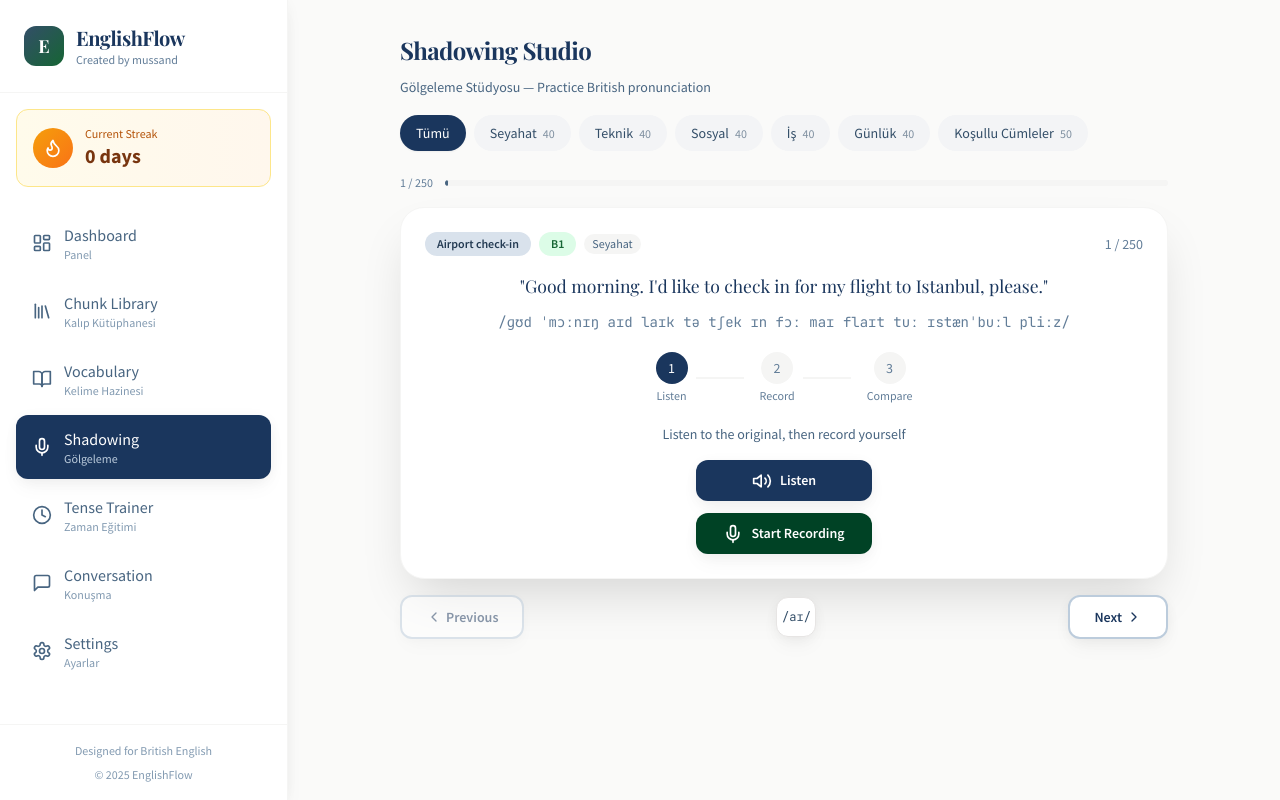
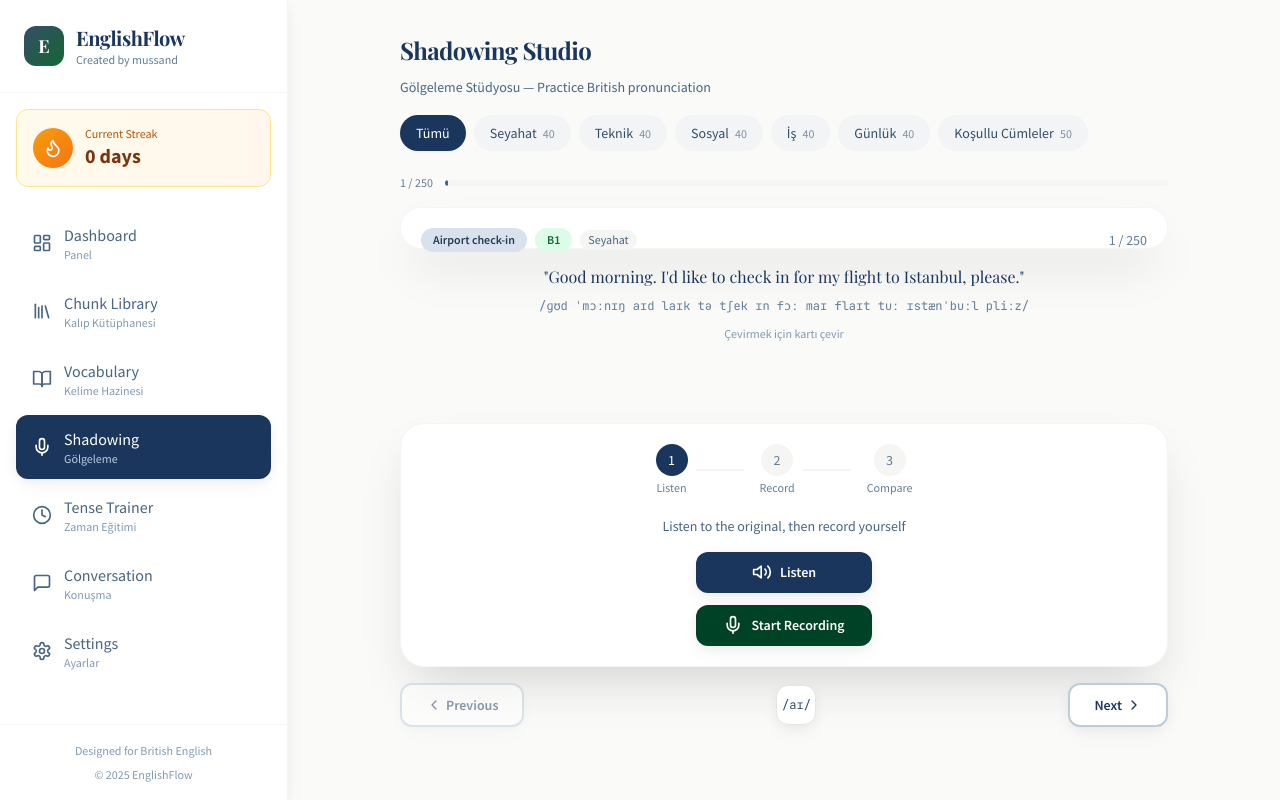
Before and after one commit to stutrailers-dev/englishflow, a React (Vite) app: page /shadowing in a window 1280 px wide. Built offline with nearby package versions, Linux system fonts and the light colour scheme.

Commit message:
Add flip-style cards to Shadowing with Turkish translations and key words

```diff
--- a/src/data/shadowingContent.ts
+++ b/src/data/shadowingContent.ts
@@ -5,6 +5,8 @@ export interface ShadowingItem {
   context: string
   difficulty: 'A2' | 'B1' | 'B2'
   category: 'travel' | 'technical' | 'social' | 'business' | 'daily' | 'conditional'
+  turkishTranslation?: string
+  keyWords?: { word: string; translation: string }[]
 }
 
 export const shadowingContent: ShadowingItem[] = [
@@ -18,6 +20,12 @@ export const shadowingContent: ShadowingItem[] = [
     context: 'Airport check-in',
     difficulty: 'B1',
     category: 'travel',
+    turkishTranslation: "Günaydın. İstanbul'a olan uçuşum için check-in yapmak istiyorum, lütfen.",
+    keyWords: [
+      { word: 'check in', translation: 'giriş yapmak' },
+      { word: 'flight', translation: 'uçuş' },
+      { word: "I'd like to", translation: 'istiyorum' },
+    ],
   },
   {
     id: 2,
@@ -26,6 +34,12 @@ export const shadowingContent: ShadowingItem[] = [
     context: 'Airport check-in',
     difficulty: 'B1',
     category: 'travel',
+    turkishTranslation: 'Cam kenarı bir koltuk alabilir miyim, lütfen? Mümkünse öne yakın bir tane tercih ederim.',
+    keyWords: [
+      { word: 'window seat', translation: 'cam kenarı koltuk' },
+      { word: 'prefer', translation: 'tercih etmek' },
+      { word: 'if possible', translation: 'mümkünse' },
+    ],
   },
   {
     id: 3,
@@ -34,6 +48,12 @@ export const shadowingContent: ShadowingItem[] = [
     context: 'Airport check-in',
     difficulty: 'B1',
     category: 'travel',
+    turkishTranslation: 'Korkarım sadece el bagajım var. Üst bagaj bölmesine sığar mı?',
+    keyWords: [
+      { word: "I'm afraid", translation: 'korkarım ki' },
+      { word: 'hand luggage', translation: 'el bagajı' },
+      { word: 'overhead locker', translation: 'üst bagaj bölmesi' },
+    ],
   },
   {
     id: 4,
@@ -42,6 +62,12 @@ export const shadowingContent: ShadowingItem[] = [
     context: 'Airport navigation',
     difficulty: 'B1',
     category: 'travel',
+    turkishTranslation: 'Affedersiniz, BA yedi yirmi üç uçuşu için kalkış kapısını nerede bulabilirim?',
+    keyWords: [
+      { word: 'excuse me', translation: 'affedersiniz' },
+      { word: 'departure gate', translation: 'kalkış kapısı' },
+      { word: 'find', translation: 'bulmak' },
+    ],
   },
   {
     id: 5,
@@ -50,6 +76,12 @@ export const shadowingContent: ShadowingItem[] = [
     context: 'Airport navigation',
     difficulty: 'B1',
     category: 'travel',
+    turkishTranslation: 'Güvenlik kontrolünden geçmenin ne kadar sürdüğünü söyleyebilir misiniz?',
+    keyWords: [
+      { word: 'how long', translation: 'ne kadar süre' },
+      { word: 'security', translation: 'güvenlik' },
+      { word: 'get through', translation: 'geçmek' },
+    ],
   },
   {
     id: 6,
@@ -58,6 +90,12 @@ export const shadowingContent: ShadowingItem[] = [
     context: 'Flight changes',
     difficulty: 'B2',
     category: 'travel',
+    turkishTranslation: 'Aktarmalı uçuşumun rötar yaptığını düşünüyorum. Seçeneklerim neler?',
+    keyWords: [
+      { word: 'connecting flight', translation: 'aktarmalı uçuş' },
+      { word: 'delayed', translation: 'gecikmiş' },
+      { word: 'options', translation: 'seçenekler' },
+    ],
   },
   {
     id: 7,
@@ -66,6 +104,12 @@ export const shadowingContent: ShadowingItem[] = [
     context: 'Passport control',
     difficulty: 'B1',
     category: 'travel',
+    turkishTranslation: 'İş için buradayım. Yaklaşık bir hafta kalacağım.',
+    keyWords: [
+      { word: 'on business', translation: 'iş için' },
+      { word: 'staying', translation: 'kalmak' },
+      { word: 'approximately', translation: 'yaklaşık' },
+    ],
   },
   {
     id: 8,
@@ -74,6 +118,12 @@ export const shadowingContent: ShadowingItem[] = [
     context: 'Passport control',
     difficulty: 'B1',
     category: 'travel',
+    turkishTranslation: "Ziyaretimin amacı Birmingham'daki bir ticaret fuarına katılmak.",
+    keyWords: [
+      { word: 'purpose', translation: 'amaç' },
+      { word: 'attend', translation: 'katılmak' },
+      { word: 'trade fair', translation: 'ticaret fuarı' },
+    ],
   },
   {
     id: 9,
@@ -82,6 +132,12 @@ export const shadowingContent: ShadowingItem[] = [
     context: 'Passport control',
     difficulty: 'A2',
     category: 'travel',
+    turkishTranslation: "Londra merkezindeki Hilton Otel'de kalacağım.",
+    keyWords: [
+      { word: 'staying', translation: 'kalmak' },
+      { word: 'central', translation: 'merkez' },
+      { word: 'hotel', translation: 'otel' },
+    ],
   },
   {
     id: 10,
@@ -90,6 +146,12 @@ export const shadowingContent: ShadowingItem[] = [
     context: 'Baggage claim',
     difficulty: 'B1',
     category: 'travel',
+    turkishTranslation: 'Affedersiniz, bagajımla ilgili bir sorun olabilir. Henüz gelmedi.',
+    keyWords: [
+      { word: 'baggage', translation: 'bagaj' },
+      { word: 'arrived', translation: 'varmak/gelmek' },
+      { word: 'problem', translation: 'sorun' },
+    ],
   },
   {
     id: 11,
@@ -98,6 +160,12 @@ export const shadowingContent: ShadowingItem[] = [
     context: 'Baggage claim',
     difficulty: 'B1',
     category: 'travel',
+    turkishTranslation: 'Bavulumun bir sonraki uçuşta olup olmadığını kontrol edebilir misiniz?',
+    keyWords: [
+      { word: 'suitcase', translation: 'bavul' },
+      { word: 'check', translation: 'kontrol etmek' },
+      { word: 'next flight', translation: 'sonraki uçuş' },
+    ],
   },
   {
     id: 12,
@@ -106,6 +174,12 @@ export const shadowingContent: ShadowingItem[] = [
     context: 'Car rental',
     difficulty: 'B1',
     category: 'travel',
+    turkishTranslation: 'Üç günlüğüne araba kiralamak istiyorum. Müsait arabanız var mı?',
+    keyWords: [
+      { word: 'hire', translation: 'kiralamak' },
+      { word: 'available', translation: 'müsait/uygun' },
+      { word: 'for three days', translation: 'üç günlüğüne' },
+    ],
   },
   {
     id: 13,
@@ -114,6 +188,12 @@ export const shadowingContent: ShadowingItem[] = [
     context: 'Transportation',
     difficulty: 'A2',
     category: 'travel',
+    turkishTranslation: 'Buradan şehir merkezine gitmenin en iyi yolu nedir?',
+    keyWords: [
+      { word: 'best way', translation: 'en iyi yol' },
+      { word: 'city centre', translation: 'şehir merkezi' },
+      { word: 'get to', translation: 'ulaşmak' },
+    ],
   },
   {
     id: 14,
@@ -122,6 +202,12 @@ export const shadowingContent: ShadowingItem[] = [
     context: 'Transportation',
     difficulty: 'B1',
     category: 'travel',
+    turkishTranslation: "Manchester'a direkt tren var mı, yoksa aktarma yapmam mı gerekiyor?",
+    keyWords: [
+      { word: 'direct train', translation: 'direkt tren' },
+      { word: 'change', translation: 'aktarma yapmak' },
+      { word: 'need to', translation: 'gerekiyor' },
+    ],
   },
   {
     id: 15,
@@ -130,6 +216,12 @@ export const shadowingContent: ShadowingItem[] = [
     context: 'Hotel services',
     difficulty: 'A2',
     category: 'travel',
+    turkishTranslation: 'Otelin yakınında iyi bir restoran önerebilir misiniz?',
+    keyWords: [
+      { word: 'recommend', translation: 'önermek' },
+      { word: 'near', translation: 'yakınında' },
+      { word: 'restaurant', translation: 'restoran' },
+    ],
   },
   {
     id: 16,
--- a/src/pages/ShadowingStudio.tsx
+++ b/src/pages/ShadowingStudio.tsx
@@ -38,6 +38,7 @@ export default function ShadowingStudio({ embedded = false }: ShadowingStudioPro
   const [showIPA, setShowIPA] = useState(true)
   const [finalTranscript, setFinalTranscript] = useState('')
   const [categoryFilter, setCategoryFilter] = useState<CategoryFilter>('all')
+  const [isCardFlipped, setIsCardFlipped] = useState(false)
 
   // Track if we were listening to detect when recording stops
   const wasListeningRef = useRef(false)
@@ -117,6 +118,7 @@ export default function ShadowingStudio({ embedded = false }: ShadowingStudioPro
     resetTranscript()
     cancel()
     wasListeningRef.current = false
+    setIsCardFlipped(false)
   }, [resetTranscript, cancel])
 
   const handleNext = useCallback(() => {
@@ -204,10 +206,29 @@ export default function ShadowingStudio({ embedded = false }: ShadowingStudioPro
         </div>
       </div>
 
-      {/* Main Card */}
-      <div className="card-elevated p-6">
+      {/* Main Flip Card */}
+      <div
+        className="relative min-h-[200px] cursor-pointer"
+        style={{ perspective: '1000px' }}
+        onClick={() => setIsCardFlipped(!isCardFlipped)}
+      >
+        <motion.div
+          className="w-full h-full"
+          animate={{ rotateY: isCardFlipped ? 180 : 0 }}
+          transition={{ duration: 0.5 }}
+          style={{ transformStyle: 'preserve-3d' }}
+        >
+          {/* Front of Card - English */}
+          <div
+            className={clsx(
+              'absolute inset-0 backface-hidden',
+              isCardFlipped && 'pointer-events-none'
+            )}
+            style={{ backfaceVisibility: 'hidden' }}
+          >
+            <div className="card-elevated p-5 h-full">
               {/* Context Badge */}
-        <div className="flex items-center justify-between mb-4">
+              <div className="flex items-center justify-between mb-3">
                 <div className="flex items-center gap-2">
                   <span className="badge-navy">{currentItem.context}</span>
                   <span className="badge-green">{currentItem.difficulty}</span>
@@ -221,17 +242,67 @@ export default function ShadowingStudio({ embedded = false }: ShadowingStudioPro
               </div>
 
               {/* Original Text */}
-        <div className="text-center mb-5">
-          <p className="text-xl font-display text-navy-900 leading-relaxed">
+              <div className="text-center">
+                <p className="text-lg font-display text-navy-900 leading-relaxed">
                   "{currentItem.text}"
                 </p>
                 {showIPA && (
-            <p className="font-mono text-sm text-navy-500 mt-3">
+                  <p className="font-mono text-xs text-navy-500 mt-2">
                     {currentItem.ipa}
                   </p>
                 )}
               </div>
 
+              <p className="text-xs text-navy-400 text-center mt-3">Çevirmek için kartı çevir</p>
+            </div>
+          </div>
+
+          {/* Back of Card - Turkish Translation & Key Words */}
+          <div
+            className={clsx(
+              'absolute inset-0 backface-hidden',
+              !isCardFlipped && 'pointer-events-none'
+            )}
+            style={{ backfaceVisibility: 'hidden', transform: 'rotateY(180deg)' }}
+          >
+            <div className="card-elevated p-5 h-full bg-cream-50">
+              {/* Header */}
+              <div className="text-center border-b border-cream-300 pb-3 mb-3">
+                <h3 className="text-base font-display font-bold text-navy-900">Türkçe Çeviri</h3>
+              </div>
+
+              {/* Turkish Translation */}
+              <div className="mb-4">
+                <p className="text-navy-800 text-center leading-relaxed">
+                  {currentItem.turkishTranslation || 'Çeviri henüz eklenmedi'}
+                </p>
+              </div>
+
+              {/* Key Words */}
+              {currentItem.keyWords && currentItem.keyWords.length > 0 && (
+                <div>
+                  <p className="text-xs font-medium text-navy-500 uppercase tracking-wide mb-2">
+                    Önemli Kelimeler
+                  </p>
+                  <div className="space-y-1">
+                    {currentItem.keyWords.map((kw, i) => (
+                      <div key={i} className="flex justify-between items-center bg-white rounded-lg px-3 py-1.5">
+                        <span className="text-sm font-medium text-navy-900">{kw.word}</span>
+                        <span className="text-sm text-navy-600">{kw.translation}</span>
+                      </div>
+                    ))}
+                  </div>
+                </div>
+              )}
+
+              <p className="text-xs text-navy-400 text-center mt-3">Geri dönmek için kartı çevir</p>
+            </div>
+          </div>
+        </motion.div>
+      </div>
+
+      {/* Controls Card */}
+      <div className="card-elevated p-5">
         {/* Phase Indicator */}
         <div className="flex justify-center gap-2 mb-5">
           {[
@@ -487,6 +558,6 @@ export default function ShadowingStudio({ embedded = false }: ShadowingStudioPro
           <ChevronRight className="w-4 h-4 ml-1" />
         </button>
       </div>
-    </motion.div>
+    </motion.div >
   )
 }
```
Lines whose indentation alone changed are shown as unchanged.
